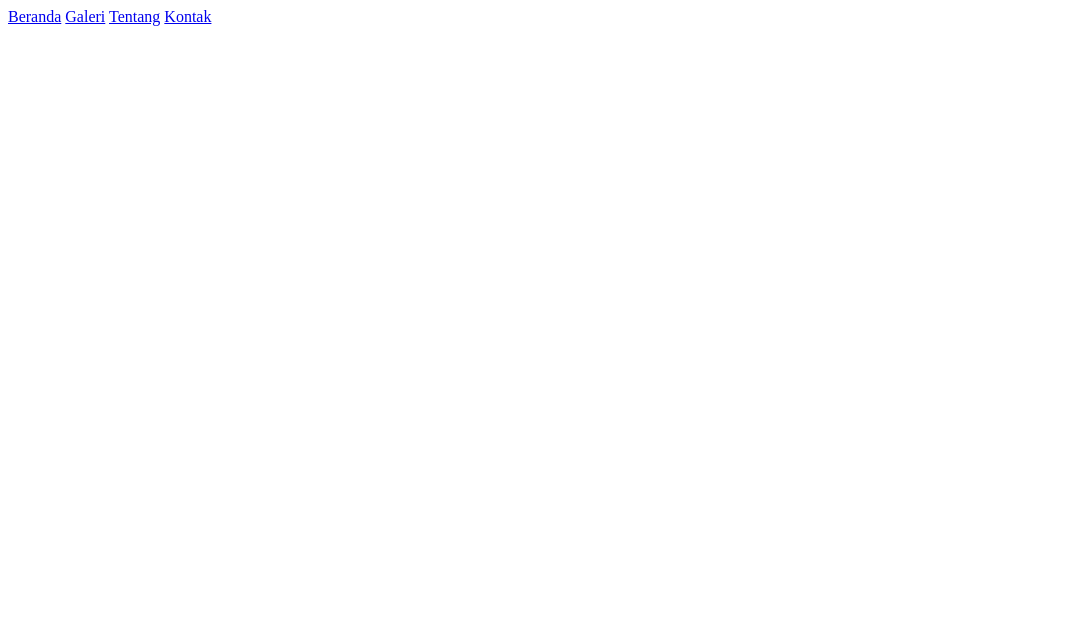
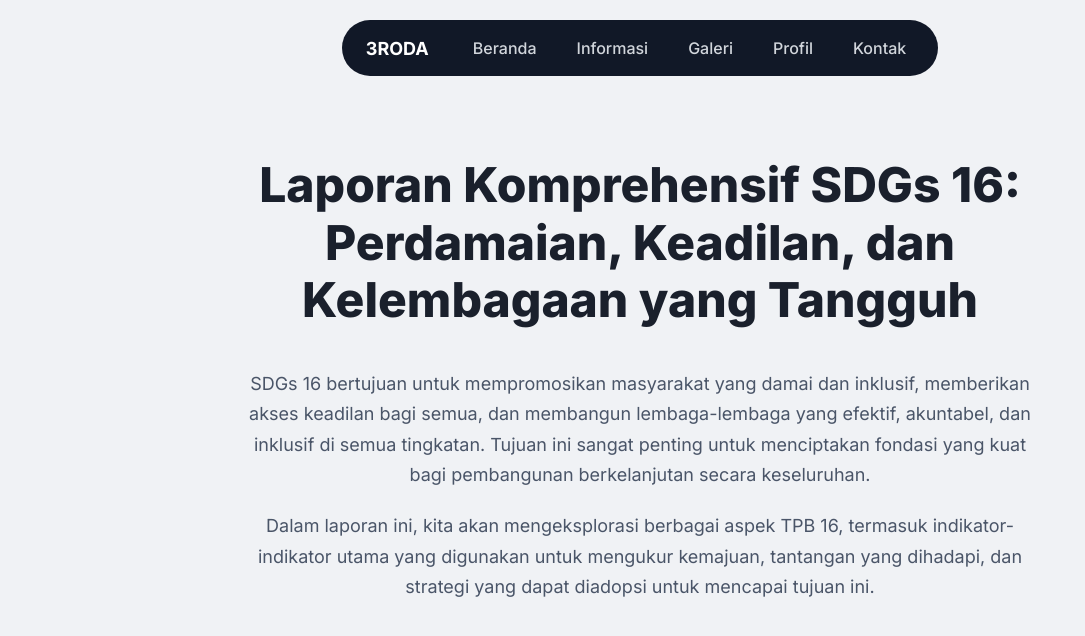
Before and after one commit to farhanzaidann/3roda-sdgs, a plain HTML site: page index.html in a window 1280 px wide. Shown: the whole page, without its empty margins (0-1085 px from the left). Drawn offline with Linux system fonts and the light colour scheme.

Commit message:
farhan: halaman utama dan stylenya

```diff
--- /dev/null
+++ b/css/styles.css
@@ -0,0 +1,76 @@
+
+body {
+    margin: 0;
+    font-family: 'Inter', sans-serif;
+    background-color: #f0f2f5;
+    color: #1a202c;
+}
+
+/* navigasi */
+header {
+    display: flex;
+    justify-content: center;
+    padding: 20px;
+}
+
+nav {
+    display: flex;
+    align-items: center;
+    justify-content: space-between;
+    background-color: #111827;
+    color: white;
+    padding: 8px 12px;
+    border-radius: 100px;
+    width: auto;
+}
+
+.logo {
+    font-weight: 700;
+    font-size: 18px;
+    text-decoration: none;
+    color: white;
+    margin-right: 24px;
+    margin-left: 12px;
+}
+
+nav ul {
+    list-style: none;
+    display: flex;
+    gap: 20px;
+    margin: 10px;
+    padding: 0;
+}
+
+nav ul li a {
+    padding: 10px ;
+    color: #d1d5db;
+    text-decoration: none;
+    font-size: 16px;
+    font-weight: 500;
+}
+
+nav ul li a:hover {
+    color: white;
+}
+
+/* konten utama */
+.main-content {
+    text-align: center;
+    max-width: 800px;
+    margin: 60px auto 0 auto;
+    padding: 0 20px;
+}
+
+.main-content h1 {
+    font-size: 48px;
+    font-weight: 800;
+    line-height: 1.2;
+    color: #1a202c;
+}
+
+.main-content p {
+    font-size: 18px;
+    color: #4a5568;
+    line-height: 1.7;
+    margin-bottom: 20px;
+}
--- a/index.html
+++ b/index.html
@@ -1,16 +1,42 @@
 <!DOCTYPE html>
 <html lang="en">
+
 <head>
     <meta charset="UTF-8">
     <meta name="viewport" content="width=device-width, initial-scale=1.0">
-    <title>Beranda</title>
+    <title>Beranda - Laporan TPB 16</title>
+    <link rel="stylesheet" href="css/styles.css">
+    <link rel="preconnect" href="https://fonts.googleapis.com">
+    <link rel="preconnect" href="https://fonts.gstatic.com" crossorigin>
+    <link href="https://fonts.googleapis.com/css2?family=Inter:wght@400;500;700;800&display=swap" rel="stylesheet">
 </head>
+
 <body>
-    <nav>
-        <a href="index.html">Beranda</a>
-        <a href="gallery.html">Galeri</a>
-        <a href="profile.html">Tentang</a>
-        <a href="contact.html">Kontak</a>
-    </nav>
+    <header>
+        <nav>
+            <a href="index.html" class="logo">3RODA</a>
+            <ul>
+                <li><a href="index.html">Beranda</a></li>
+                <li><a href="information.html">Informasi</a></li>
+                <li><a href="gallery.html">Galeri</a></li>
+                <li><a href="profile.html">Profil</a></li>
+                <li><a href="contact.html">Kontak</a></li>
+            </ul>
+        </nav>
+    </header>
+
+    <main>
+        <section class="main-content">
+            <h1>Laporan Komprehensif SDGs 16: Perdamaian, Keadilan, dan Kelembagaan yang Tangguh</h1>
+            <p>SDGs 16 bertujuan untuk mempromosikan masyarakat yang damai dan inklusif,
+                memberikan akses keadilan bagi semua, dan membangun lembaga-lembaga yang efektif, akuntabel, dan inklusif di
+                semua tingkatan. Tujuan ini sangat penting untuk menciptakan fondasi yang kuat bagi pembangunan berkelanjutan
+                secara keseluruhan.</p>
+            <p>Dalam laporan ini, kita akan mengeksplorasi berbagai aspek TPB 16, termasuk indikator-indikator utama yang
+                digunakan untuk mengukur kemajuan, tantangan yang dihadapi, dan strategi yang dapat diadopsi untuk mencapai
+                tujuan ini.</p>
+        </section>
+    </main>
+
 </body>
 </html>
```
